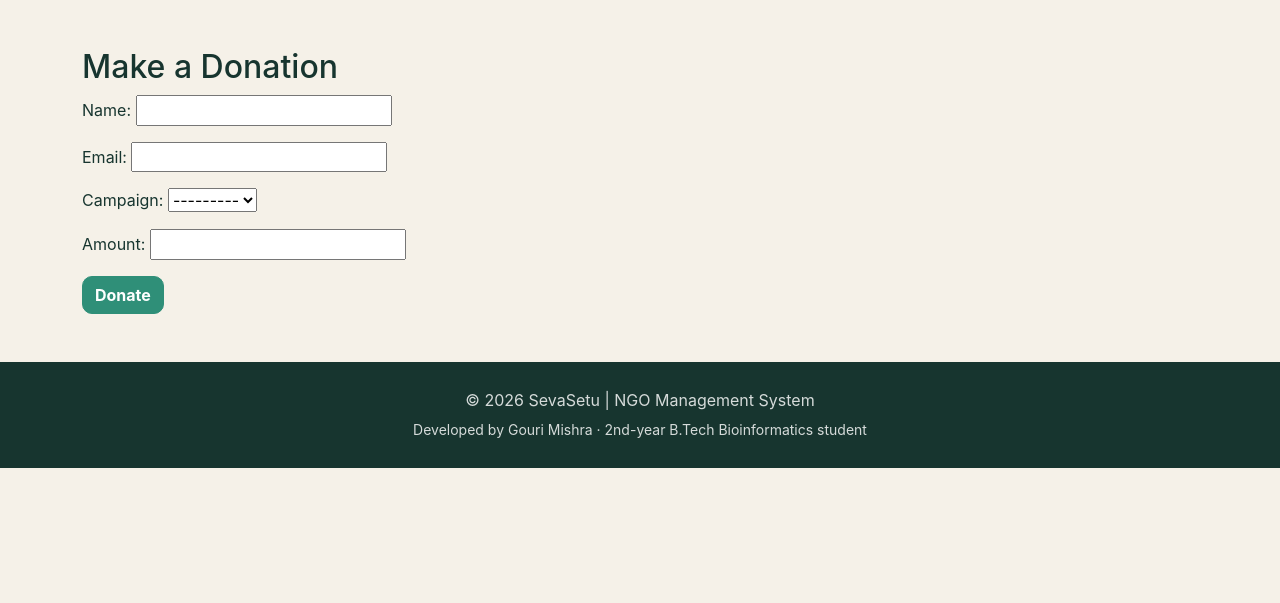
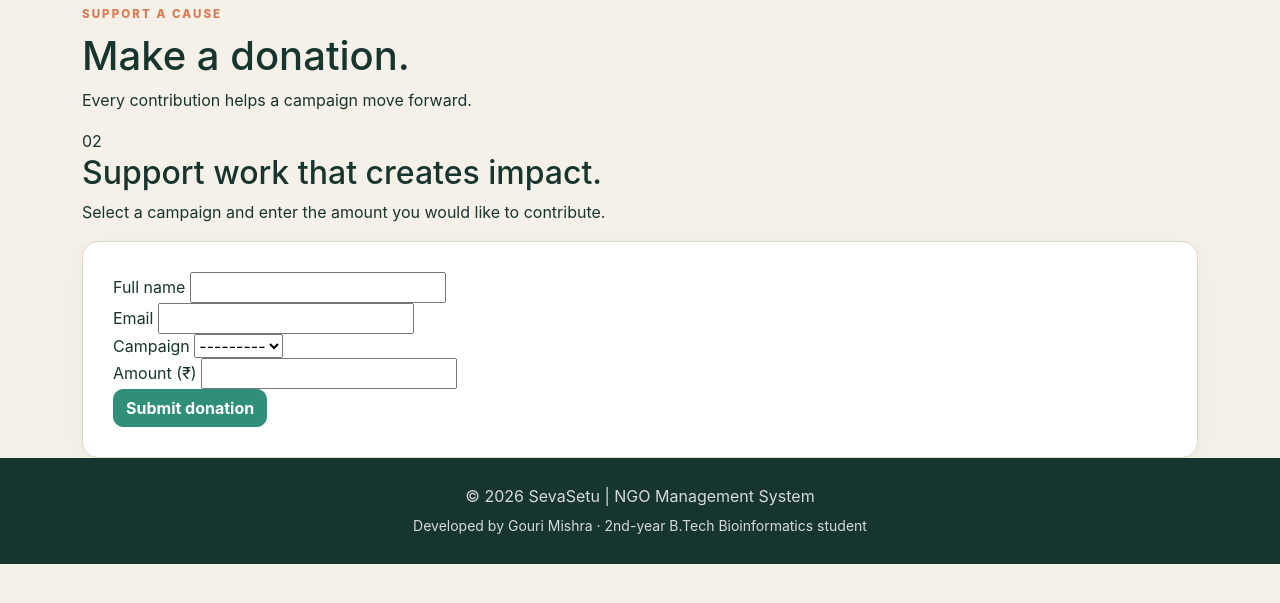
Before and after one commit to gouri0209m-ux/SevaSetu, a Django app: page /donate/ in a window 1280 px wide. Shown: the part 92-695 px from the top of the page. Run offline with Django 5.2, Linux system fonts and the light colour scheme; data that the repository does not hold is empty.

Commit message:
Improve donation form UI

```diff
--- a/engagement/templates/engagement/donation_form.html
+++ b/engagement/templates/engagement/donation_form.html
@@ -1,25 +1,65 @@
 {% extends 'base.html' %}
 
+{% block title %}Donate | SevaSetu{% endblock %}
+
 {% block content %}
+<section class="page-header">
+    <div class="container">
+        <span class="eyebrow">Support a cause</span>
+        <h1 class="page-title">Make a donation.</h1>
+        <p class="page-intro">Every contribution helps a campaign move forward.</p>
+    </div>
+</section>
 
-<div class="container py-5">
+<section class="form-section">
+    <div class="container">
+        <div class="form-layout">
+            <div class="form-aside form-aside-accent">
+                <div class="form-aside-number">02</div>
+                <h2>Support work that creates impact.</h2>
+                <p>Select a campaign and enter the amount you would like to contribute.</p>
+            </div>
 
-<h2>
-Make a Donation
-</h2>
+            <div class="form-card">
+                <form method="post" novalidate>
+                    {% csrf_token %}
 
-<form method="post">
+                    {% if form.non_field_errors %}
+                        <div class="form-error-box">{{ form.non_field_errors }}</div>
+                    {% endif %}
 
-{% csrf_token %}
+                    <div class="form-grid">
+                        <div class="form-field">
+                            <label for="{{ form.name.id_for_label }}">Full name</label>
+                            {{ form.name }}
+                            {{ form.name.errors }}
+                        </div>
 
-{{ form.as_p }}
+                        <div class="form-field">
+                            <label for="{{ form.email.id_for_label }}">Email</label>
+                            {{ form.email }}
+                            {{ form.email.errors }}
+                        </div>
 
-<button class="btn btn-success">
-Donate
-</button>
+                        <div class="form-field">
+                            <label for="{{ form.campaign.id_for_label }}">Campaign</label>
+                            {{ form.campaign }}
+                            {{ form.campaign.errors }}
+                        </div>
 
-</form>
+                        <div class="form-field">
+                            <label for="{{ form.amount.id_for_label }}">Amount (₹)</label>
+                            {{ form.amount }}
+                            {{ form.amount.errors }}
+                        </div>
+                    </div>
 
-</div>
-
+                    <div class="form-actions">
+                        <button type="submit" class="btn btn-accent">Submit donation</button>
+                    </div>
+                </form>
+            </div>
+        </div>
+    </div>
+</section>
 {% endblock %}
```
